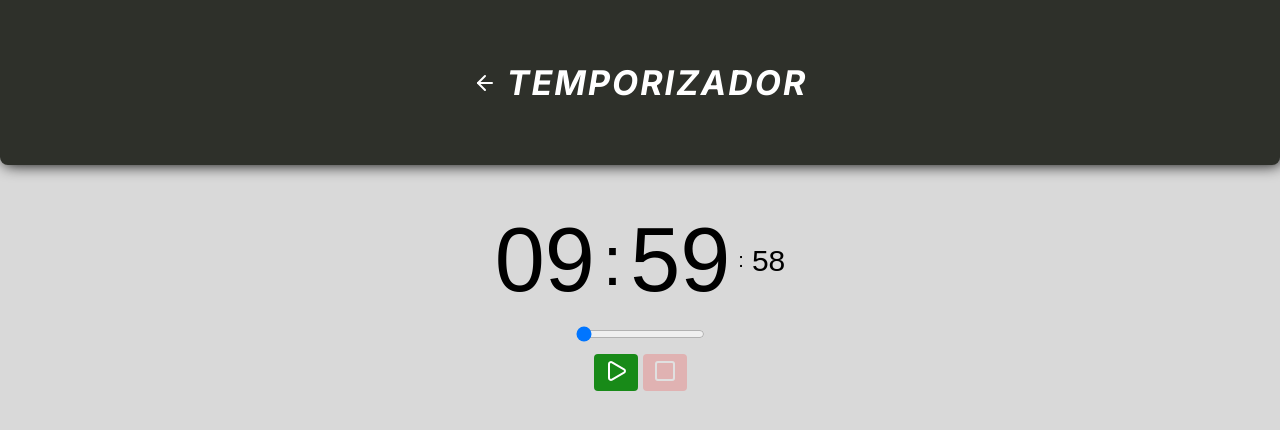
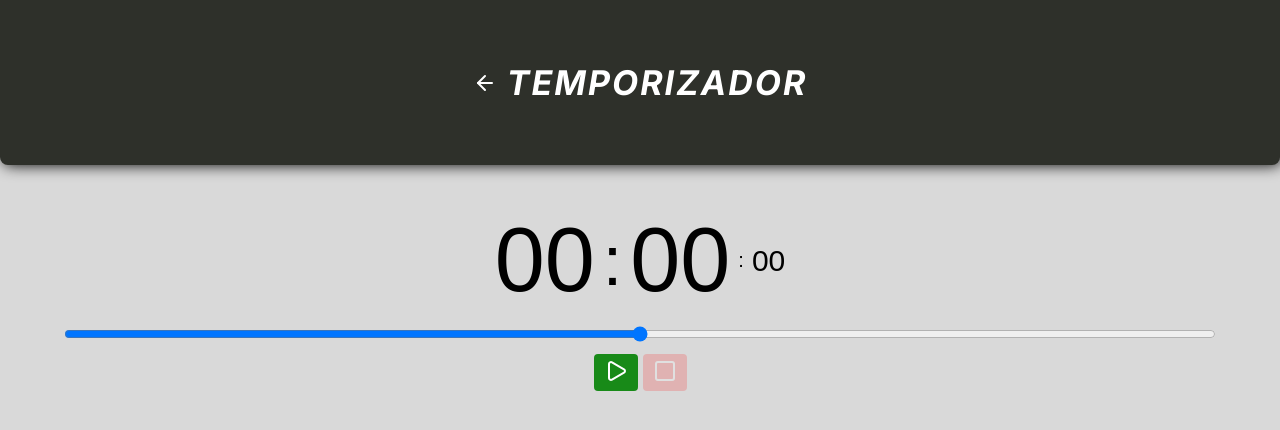
Before and after one commit to Ryotruuser/multitask-app, a React (Vite) app: page /Timer in a window 1280 px wide. Shown: the top 430 px of the page. Built offline with nearby package versions, Linux system fonts and the light colour scheme; a web font is replaced by a local one.

Commit message:
visual temporaizador ok

```diff
--- a/src/pages/Timer/index.tsx
+++ b/src/pages/Timer/index.tsx
@@ -5,20 +5,43 @@ import "./styles.css";
 import { Play, Square } from "lucide-react";
 
 export function Timer() {
-  const [input, setInput] = useState(0);
+  interface timer {
+    tempoTotal: number;
+    tempoAtual: number;
+    isPaused: boolean;
+  }
+  const [timer, setTimer] = useState<timer>();
 
   function handleTimer() {
-    console.log(input);
+    console.log(timer);
   }
+
+  function formatTimer(timerNameType: string) {
+    if (timer?.tempoTotal) {
+      if (timerNameType == "hours") {
+        const newHours = Math.floor(timer?.tempoTotal / 3600);
+        return String(newHours).padStart(2, "0");
+      } else if (timerNameType == "minutes") {
+        const newMinutes = Math.floor((timer?.tempoTotal % 3600) / 60);
+        return String(newMinutes).padStart(2, "0");
+      } else if (timerNameType == "seconds") {
+        const newSeconds = Math.floor(timer?.tempoTotal % 60);
+        return String(newSeconds).padStart(2, "0");
+      }
+    }
+
+    return "00";
+  }
+
   return (
     <MainTemplate>
       <div className="container">
         <section className="timer">
-          <span className="hours">09</span>
+          <span className="hours">{formatTimer("hours")}</span>
           <span className="separator">:</span>
-          <span className="minutes">59</span>
+          <span className="minutes">{formatTimer("minutes")}</span>
           <span className="separatorSmall">:</span>
-          <span className="seconds">58</span>
+          <span className="seconds">{formatTimer("seconds")}</span>
         </section>
 
         <section className="setTimerValues">
@@ -26,9 +49,15 @@ export function Timer() {
             type="range"
             className="setTimerHours"
             min={0}
-            max={100}
-            value={input}
-            onChange={(e) => setInput(parseInt(e.target.value))}
+            max={720}
+            step={0.01}
+            onChange={(e) =>
+              setTimer({
+                tempoTotal: parseFloat(e.target.value) * 60,
+                tempoAtual: 0,
+                isPaused: false,
+              })
+            }
           />
         </section>
 
--- a/src/pages/Timer/styles.css
+++ b/src/pages/Timer/styles.css
@@ -46,6 +46,10 @@
   background-color: rgba(0, 128, 0, 1);
 }
 
+.setTimerHours {
+  width: 90vw;
+}
+
 .stopBtn {
   border: none;
   outline: none;
```
